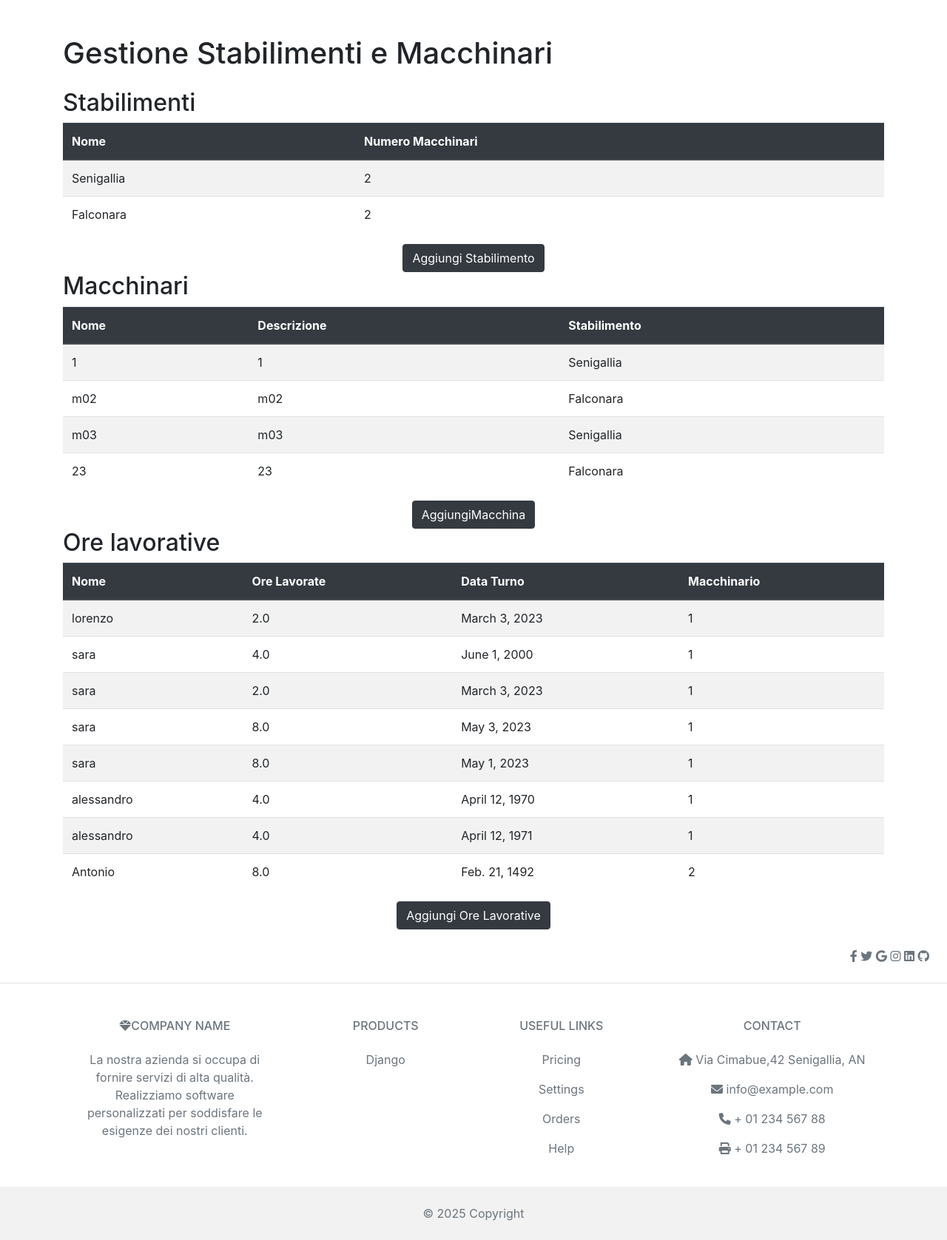
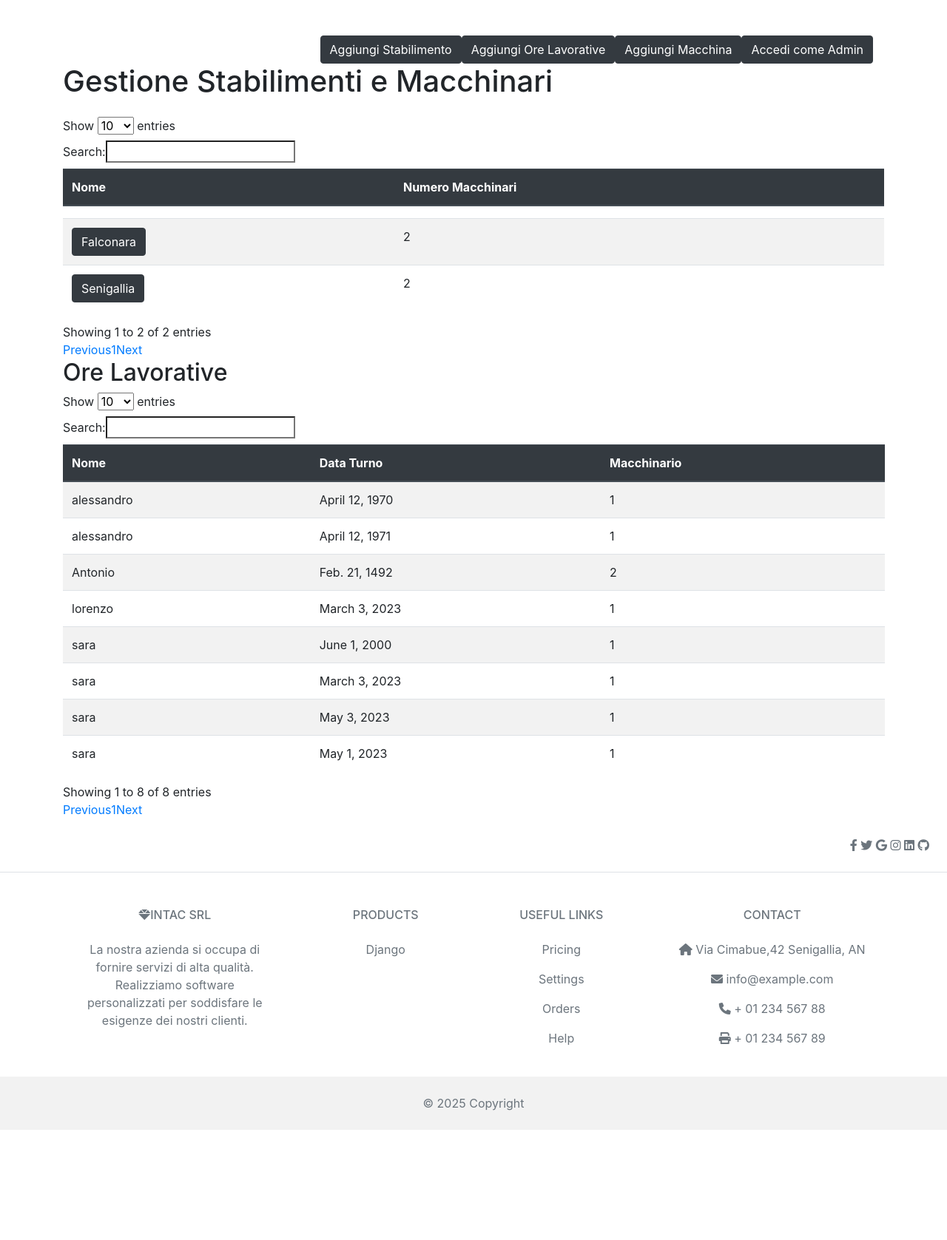
Before and after one commit to Stegosauro76/DjangoPowerPlant, a Django app: page / in a window 1280 px wide. Shown: the whole page at 74% size. After the commit the page ends 1528 px from the top, so only its background shows below. Run offline with Django 4.2, Linux system fonts and the light colour scheme; data comes from the database, SQL or seed files in the repository; both versions use the stored data as it was after the commit; lists and menus that the app fills with data are empty; some libraries are stand-ins or nearby versions.

Commit message:
aggiunta dataTable

```diff
--- a/gestione_macchine/gestione/templates/gestione/base.html
+++ b/gestione_macchine/gestione/templates/gestione/base.html
@@ -7,7 +7,7 @@
 
     <meta name="viewport" content="width=device-width, initial-scale=1.0">
 
-    <script src="https://code.jquery.com/jquery-3.5.1.slim.min.js"></script>
+    <script src="https://code.jquery.com/jquery-3.7.1.js"></script>
     <script src="https://cdn.jsdelivr.net/npm/@popperjs/core@2.9.2/dist/umd/popper.min.js"></script>
     <script src="https://stackpath.bootstrapcdn.com/bootstrap/4.5.2/js/bootstrap.min.js"></script>
 
@@ -27,6 +27,7 @@
 
 
         {% block footer %}
+
 
 <footer class="text-center text-lg-start bg-body-tertiary text-muted">
     <!-- Section: Social media -->
@@ -71,7 +72,7 @@
           <div class="col-md-3 col-lg-4 col-xl-3 mx-auto mb-4">
             <!-- Content -->
             <h6 class="text-uppercase fw-bold mb-4">
-              <i class="fas fa-gem me-3"></i>Company name
+              <i class="fas fa-gem me-3"></i>Intac SRL
             </h6>
             <p>
               La nostra azienda si occupa di fornire servizi di alta qualità.
@@ -141,5 +142,10 @@
 
   </footer>
         {% endblock %}
+
+
+
+
+
 </body>
 </html>
--- a/gestione_macchine/gestione/templates/gestione/home.html
+++ b/gestione_macchine/gestione/templates/gestione/home.html
@@ -1,95 +1,55 @@
 {% extends 'gestione/base.html' %}
-<!DOCTYPE html>
-<html lang="it">
 
-<head>
-    <meta charset="UTF-8">
-    <meta name="viewport" content="width=device-width, initial-scale=1.0">
-    <title>{% block title %}Gestione Stabilimenti e Macchinari{% endblock %}</title>
-    <link rel="stylesheet" href="https://maxcdn.bootstrapcdn.com/bootstrap/4.5.2/css/bootstrap.min.css">
-
-
-</head>
-<body>
+{% block title %}Gestione Stabilimenti e Macchinari{% endblock %}
 
 {% block content %}
+<div class="container mt-5">
 
+    <div class="container-fluid h-100 d-flex justify-content-end align-items-start">
+        <a href="{% url 'aggiungi_stab' %}" class="btn btn-dark">Aggiungi Stabilimento</a>
+        <a href="{% url 'record_work_hours' %}" class="btn btn-dark">Aggiungi Ore Lavorative</a>
+        <a href="{% url 'aggiungi_macchina' %}" class="btn btn-dark">Aggiungi Macchina</a>
+        <a href="{% url 'admin:index' %}" class="btn btn-dark">Accedi come Admin</a>
+    </div>
 
-
-    <div class="container mt-5">
     <h1 class="mb-4">Gestione Stabilimenti e Macchinari</h1>
 
-        <h2>Stabilimenti</h2>
-        <table class="table table-striped table-hover">
+    <!-- Tabella degli Stabilimenti -->
+    <table id="tabella_stabilimenti" class="table table-striped table-hover" style="width:100%">
         <thead class="thead-dark">
             <tr>
                 <th>Nome</th>
-
                 <th>Numero Macchinari</th>
             </tr>
         </thead>
         <tbody>
-                {% for stabilimento in content.stabilimenti_dict%}
-
+            {% for stabilimento in content.stabilimenti_dict %}
                 <tr>
-
-                    <td>{{ stabilimento.nome }}</td>
-
-
-
+                    <td>
+                        <!-- Modifica il link per indirizzare a filtra_stab con id dello stabilimento -->
+                        <a href="{% url 'filtra_stab' stabilimento.nome %}" class="btn btn-dark">
+                            {{ stabilimento.nome }}
+                        </a>
+                    </td>
                     <td>{{ stabilimento.numero_macchinari }}</td>
-
                 </tr>
             {% empty %}
                 <tr>
-                    <td colspan="1">Nessuno stabilimento trovato.</td>
-                </tr>
-                {% endfor %}
-
-
-            </tbody>
-        </table>
-        <div class="text-center">
-
-            <a href="{% url 'aggiungi_stab' %}" class="btn btn-dark">Aggiungi Stabilimento</a>
-        </div>
-
-
-        <h2>Macchinari</h2>
-        <table class="table table-striped table-hover">
-            <thead class ="thead-dark">
-                <tr>
-                    <th>Nome</th>
-                    <th>Descrizione</th>
-                    <th>Stabilimento</th>
-                </tr>
-            </thead>
-            <tbody>
-                {% for macchinario in content.macchine %}
-                <tr>
-                    <td>{{ macchinario.nome }}</td>
-                    <td>{{ macchinario.descrizione }}</td>
-                    <td>{{ macchinario.stabilimento }}</td>
-                </tr>
-                {% empty %}
-                <tr>
-                    <td colspan="3">Nessun macchinario trovato.</td>
+                    <td colspan="2">Nessuno stabilimento trovato.</td>
                 </tr>
             {% endfor %}
         </tbody>
     </table>
-        <div class="text-center">
-            <a href="{% url 'aggiungi_macchina' %}" class="btn btn-dark">AggiungiMacchina</a>
 
-        </div>
-        <h2>Ore lavorative</h2>
-        <table class="table table-striped table-hover">
-            <thead class = "thead-dark">
+    <!-- Tabella delle Ore Lavorative -->
+    <h2>Ore Lavorative</h2>
+    <table id="tabella_ore_lavorative" class="table table-striped table-hover">
+        <thead class="thead-dark">
             <tr>
                 <th>Nome</th>
                 <th>Ore Lavorate</th>
-                    <th> Data Turno</th>
-                    <th> Macchinario</th>
+                <th>Data Turno</th>
+                <th>Macchinario</th>
             </tr>
         </thead>
         <tbody>
@@ -98,34 +58,58 @@
                     <td>{{ workhour.employee_name }}</td>
                     <td>{{ workhour.hours_worked }}</td>
                     <td>{{ workhour.date }}</td>
-                    <td> {{workhour.macchinario_turno}}</td>
-
+                    <td>{{ workhour.macchinario_turno }}</td>
                 </tr>
             {% empty %}
                 <tr>
-                    <td colspan="3">Nessun turno trovato.</td>
+                    <td colspan="4">Nessun turno trovato.</td>
                 </tr>
             {% endfor %}
         </tbody>
     </table>
 
-
-
 </div>
 
+<script>
+    $(document).ready(function() {
+        $('#tabella_ore_lavorative').DataTable({
+            "paging": true,
+            columnDefs: [
+                {
+                    targets: 0,
+                    visible: true,
+                    searchable: false
+                },
+                {
+                    targets: 1,
+                    visible: false
+                }
+            ],
+            "order": [[ 0, "asc" ]],
+        });
 
+        $('#tabella_stabilimenti').DataTable({
+            scrollX: true,
+            columnDefs: [
+                {
+                    targets: 0,
+                    visible: true,
+                    searchable: false
+                },
+                {
+                    targets: 1,
+                    visible: true
+                }
+            ],
+            "order": [[ 0, "asc" ]],
+        });
+    });
+</script>
 
-    <div class="text-center">
-
-        <a href="{% url 'record_work_hours' %}" class="btn btn-dark">Aggiungi Ore Lavorative</a>
-    </div>
-    <script src="https://code.jquery.com/jquery-3.5.1.slim.min.js"></script>
+<script src="https://code.jquery.com/jquery-3.7.1.js"></script>
 <script src="https://cdn.jsdelivr.net/npm/@popperjs/core@2.9.2/dist/umd/popper.min.js"></script>
 <script src="https://stackpath.bootstrapcdn.com/bootstrap/4.5.2/js/bootstrap.min.js"></script>
-    <!-- Footer -->
+<script src="https://cdn.datatables.net/2.2.2/js/dataTables.js"></script>
+<script src="https://cdnjs.cloudflare.com/ajax/libs/jszip/3.1.3/jszip.min.js"></script>
+
 {% endblock %}
-
-
-
-</body>
-</html>
--- a/gestione_macchine/gestione/templates/gestione/lista_macchine.html
+++ b/gestione_macchine/gestione/templates/gestione/lista_macchine.html
@@ -14,6 +14,7 @@
         <table class="table table-striped">
             <thead class="thead-dark">
                 <tr>
+                    <th> codiceMacchinario</th>
                     <th>Nome</th>
                     <th>Modello</th>
                     <th>Descrizione</th>
@@ -23,6 +24,7 @@
             <tbody>
                 {% for macchine in macchine %}
                     <tr>
+                        <td>{{ macchine.codiceMacchinario }}</td>
                         <td>{{ macchine.nome }}</td>
                         <td>{{ macchine.modello }}</td>
                         <td>{{ macchine.descrizione }}</td>
--- a/gestione_macchine/gestione/templates/gestione/work_hours.html
+++ b/gestione_macchine/gestione/templates/gestione/work_hours.html
@@ -50,7 +50,7 @@
 
 
 
-{%endblock%}
+
 <script src="https://code.jquery.com/jquery-3.6.0.min.js"></script>
    <script>
     $(document).ready(function() {
@@ -107,6 +107,6 @@
 
 
 </script>
-
+{%endblock%}
 </body>
 </html>
--- a/gestione_macchine/gestione/urls.py
+++ b/gestione_macchine/gestione/urls.py
@@ -1,5 +1,5 @@
 from django.urls import path
-from .views import lista_macchine, aggiungi_macchina,modifica_macchina,home, lista_stab,aggiungi_stabilimento,aggiungi_ore_lavorate,lista_turni
+from .views import *
 
 urlpatterns = [
     path('macchine/', lista_macchine, name='lista_macchine'),
@@ -10,4 +10,6 @@ urlpatterns = [
       path('stab/', lista_stab, name='lista_stab'),
       path('record/',aggiungi_ore_lavorate,  name='record_work_hours'),
       path('turni/',lista_turni,name="lista_turni"),
+       path('stabilimento/<str:nome>/',filtra_stab, name='filtra_stab'),
+
 ]
--- a/gestione_macchine/gestione/views.py
+++ b/gestione_macchine/gestione/views.py
@@ -1,5 +1,6 @@
 from django.shortcuts import render, redirect
 from django.db.models import Count
+
 from .models import Macchinario,Stabilimento,WorkHour
 from .forms import MacchinarioForm, StabilimentoForm,WorkHourForm
 
@@ -8,7 +9,7 @@ def lista_macchine(request):
     return render(request, 'gestione/lista_macchine.html', {'macchine': macchine})
 
 def lista_turni(request):
-    workhour = WorkHour.objects.all().values('employee_name','date','hours_worked','macchinario_turno')
+    workhour = WorkHour.objects.all()
     return render(request, 'gestione/lista_turni.html', {'workhour': workhour})
 
 
@@ -17,41 +18,29 @@ def lista_stab(request):
     return render(request, 'gestione/lista_stab.html', {'stabilimento':stab})
 
 def home(request):
-
-
-
-    stabilimenti = Stabilimento.objects.annotate(numero_macchinari=Count('macchinario'))
+    stabilimento = Stabilimento.objects.annotate(numero_macchinari=Count('macchinario'))
 
     macchine = Macchinario.objects.all()
 
     workhour = WorkHour.objects.all()
-
-
-
-    # Create a dictionary of stabilimenti
-
-    stabilimenti_dict = [{
-
-        'nome': stab.nome,
-
-        'numero_macchinari': stab.numero_macchinari,
-
-    } for stab in stabilimenti]
-
-
-    content = {
-
-        'stabilimento': stabilimenti,  # This should be a QuerySet, not a single instance
-
-        'macchine': macchine,
-
-        'workhour': workhour,
-
-        'stabilimenti_dict': stabilimenti_dict
-
+    macchine_stabilimenti = Stabilimento.objects.all().prefetch_related('macchinario')# segue la chiave esterna
+    macchine_stabilimenti = {
+        'macchine_stabilimenti': macchine_stabilimenti ,
     }
 
 
+    stabilimenti_dict = [{
+        'nome': stab.nome,
+        'numero_macchinari': stab.numero_macchinari,
+    } for stab in stabilimento]
+
+    content = {
+        'stabilimento': stabilimento,
+        'macchine': macchine,
+        'workhour': workhour,
+        'stabilimenti_dict': stabilimenti_dict,
+        'macchine_stabilimenti ': macchine_stabilimenti ,
+    }
 
     return render(request, 'gestione/home.html', {'content': content})
 
@@ -110,3 +99,23 @@ def aggiungi_ore_lavorate(request):
         form = WorkHourForm()
 
     return render(request, 'gestione/work_hours.html', {'form': form})
+
+
+
+def filtra_stab(request, nome):
+
+
+
+    if nome:
+        # Filtra lo stabilimento in base al nome
+        stab = Stabilimento.objects.filter(nome__icontains=nome).first()
+
+        if stab:
+            # Recupera tutti i macchinari associati a questo stabilimento
+            macchinari = stab.macchinario.all()  # Related name è 'macchinario'
+        else:
+            macchinari = []
+
+
+
+    return render(request, 'gestione/filtra_stab.html', {'stab': stab, 'macchinari': macchinari})
```
Also changed, not shown: gestione_macchine/gestione/templates/gestione/aggiungi_macchina.html (+4 -4 lines), gestione_macchine/gestione/templates/gestione/filtra_stab.html (added, +59 -0 lines), gestione_macchine/db.sqlite3, gestione_macchine/gestione/migrations/0001_initial.py. Lines whose indentation alone changed are shown as unchanged.
